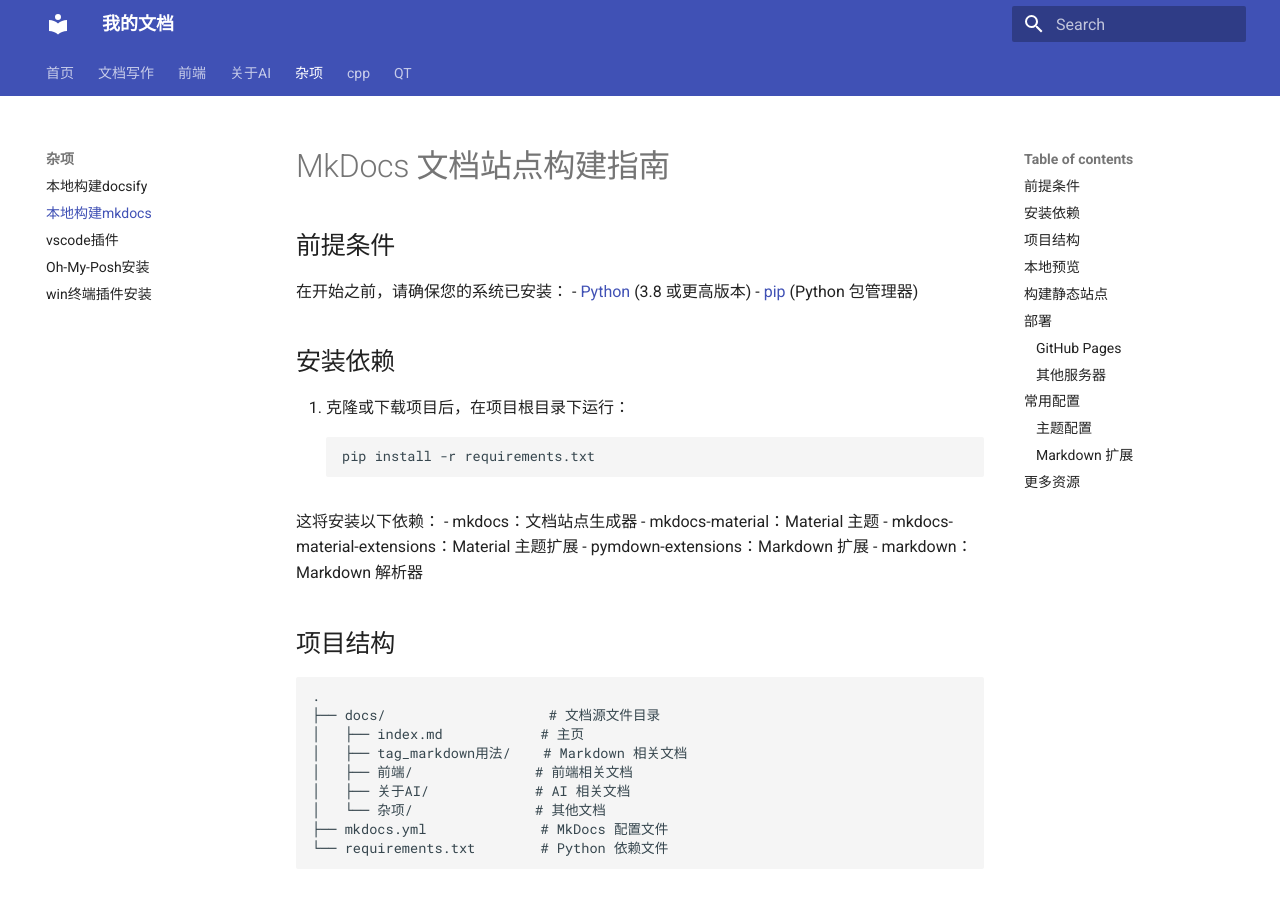
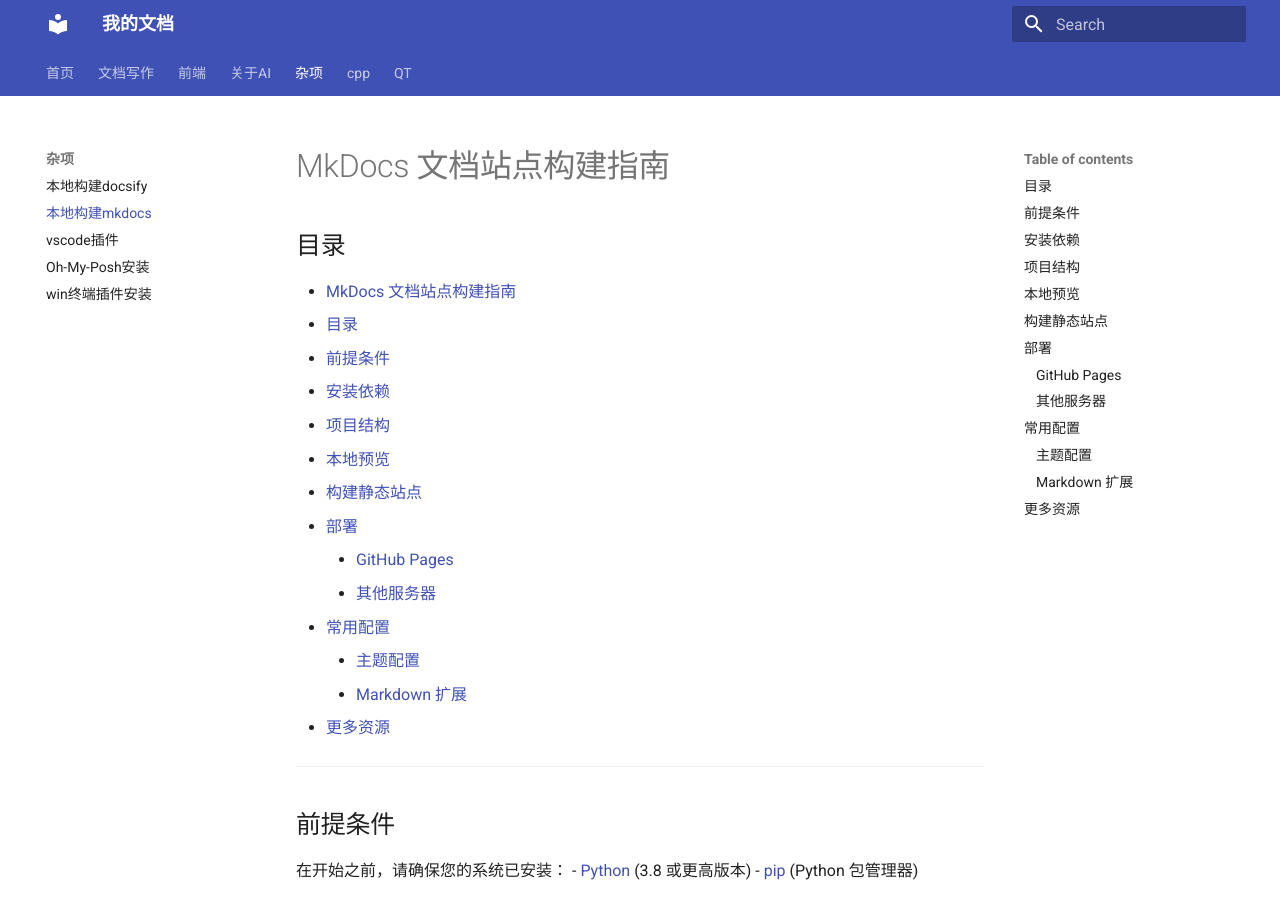
Before and after one commit to seaflyNN/doc-collect, an MkDocs documentation site: the page built from docs/杂项/本地构建mkdocs.md, in a window 1280 px wide and 900 px high. Built offline with MkDocs 1.6.1 and Material for MkDocs 9.7.7, drawn with Linux system fonts in a browser that asks for light colours.

Commit message:
新增文档目录，提升文档结构的可读性和导航性，方便开发者快速找到所需信息。

```diff
--- a/docs/杂项/本地构建mkdocs.md
+++ b/docs/杂项/本地构建mkdocs.md
@@ -1,4 +1,22 @@
 # MkDocs 文档站点构建指南
+
+## 目录
+- [MkDocs 文档站点构建指南](#mkdocs-文档站点构建指南)
+  - [目录](#目录)
+  - [前提条件](#前提条件)
+  - [安装依赖](#安装依赖)
+  - [项目结构](#项目结构)
+  - [本地预览](#本地预览)
+  - [构建静态站点](#构建静态站点)
+  - [部署](#部署)
+    - [GitHub Pages](#github-pages)
+    - [其他服务器](#其他服务器)
+  - [常用配置](#常用配置)
+    - [主题配置](#主题配置)
+    - [Markdown 扩展](#markdown-扩展)
+  - [更多资源](#更多资源)
+
+---
 
 ## 前提条件
 
```
Also changed, not shown: docs/杂项/本地构建docsify.md (+12 -0 lines).
